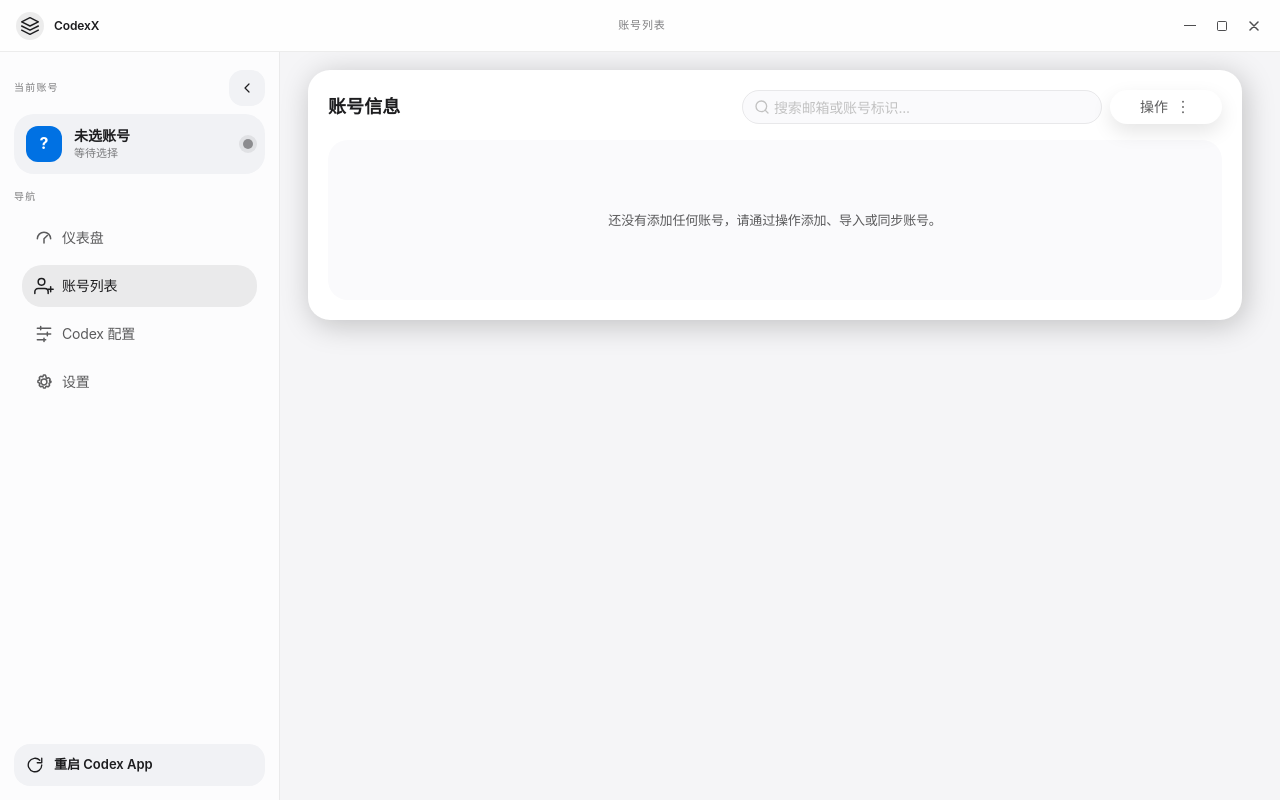
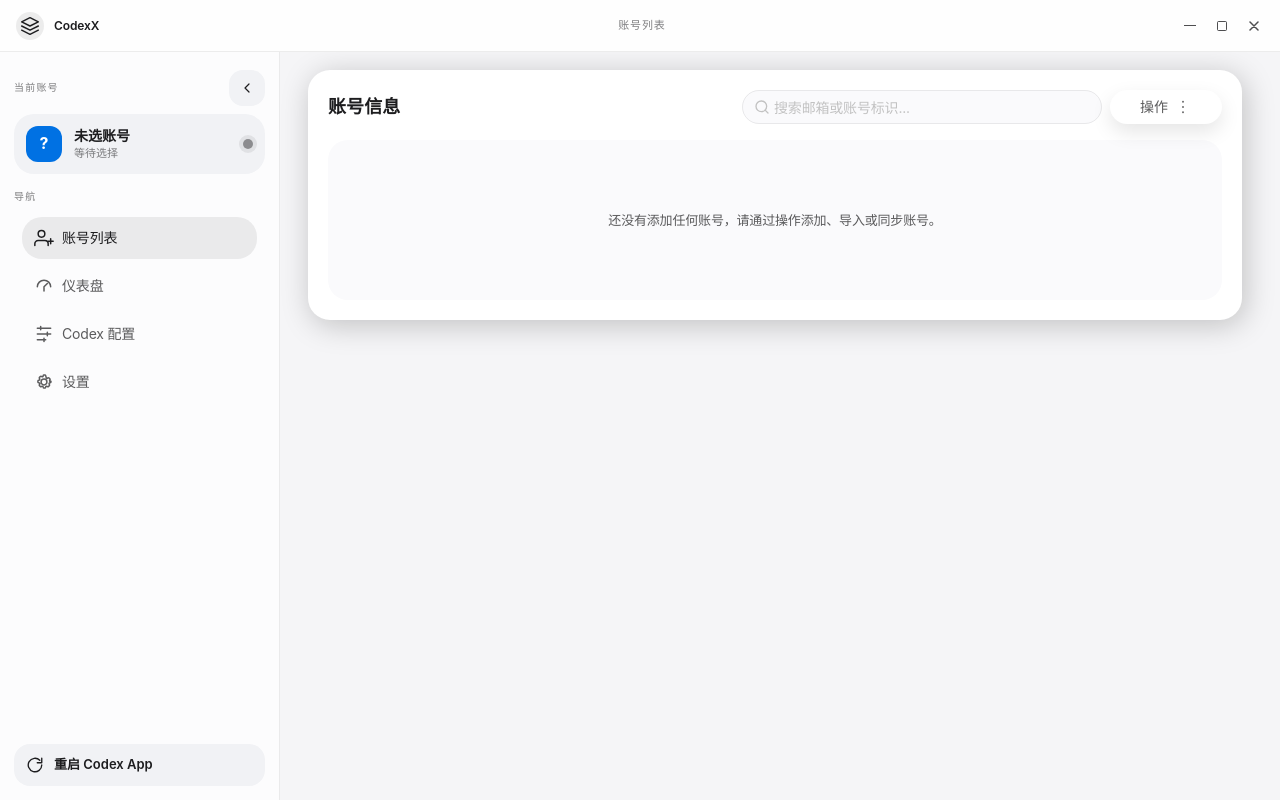
Before and after one commit to weimin96/CodexX, a Vue app: page /accounts in a window 1280 px wide. Built offline with nearby package versions, Linux system fonts and the light colour scheme.

Commit message:
侧边栏：账号列表置顶并保持默认打开

```diff
--- a/src/components/common/AppLayout.vue
+++ b/src/components/common/AppLayout.vue
@@ -255,17 +255,17 @@ const renderIcon = (svgPath: string) => () =>
 
 const menuOptions: MenuOption[] = [
   {
+    label: '账号列表',
+    key: 'AccountList',
+    icon: renderIcon(
+      'M17 21v-2a4 4 0 0 0-4-4H5a4 4 0 0 0-4 4v2M9 11a4 4 0 1 0 0-8 4 4 0 0 0 0 8zm11 2v6m-3-3h6',
+    ),
+  },
+  {
     label: '仪表盘',
     key: 'Usage',
     icon: renderIcon(
       'M4 13a8 8 0 1 1 16 0M12 13l4-4M12 13v5',
-    ),
-  },
-  {
-    label: '账号列表',
-    key: 'AccountList',
-    icon: renderIcon(
-      'M17 21v-2a4 4 0 0 0-4-4H5a4 4 0 0 0-4 4v2M9 11a4 4 0 1 0 0-8 4 4 0 0 0 0 8zm11 2v6m-3-3h6',
     ),
   },
   {
```
